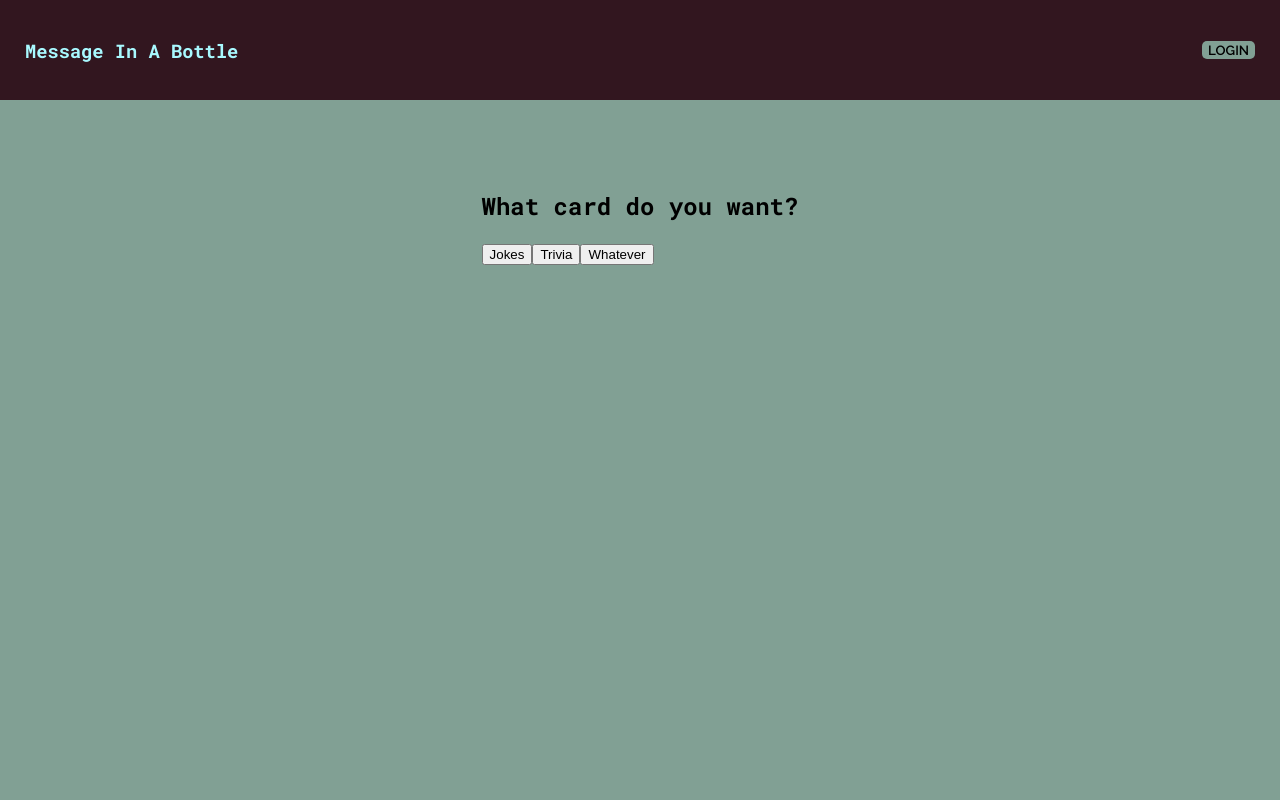
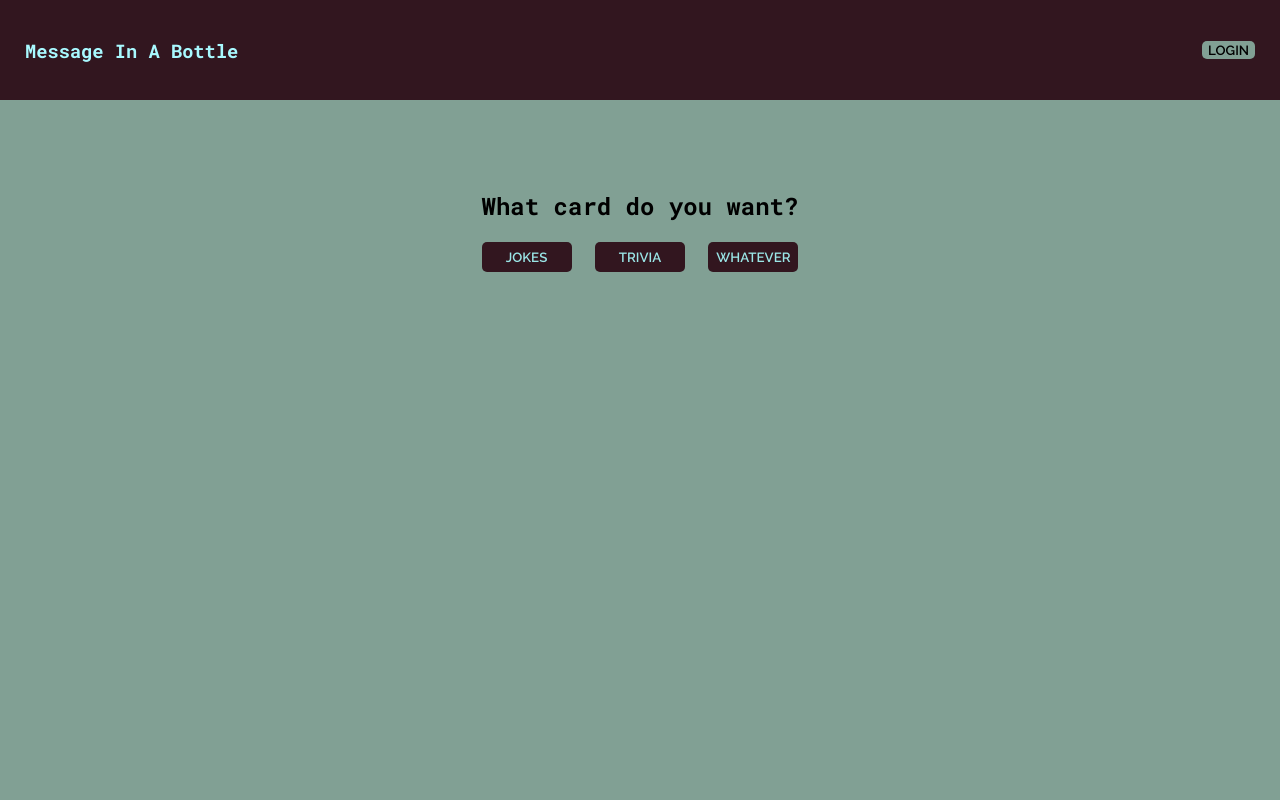
Before and after one commit to hato-cc-legacy/front-end, a React (Vite) app: page / in a window 1280 px wide. Shown: the top 800 px of the page. Built offline with nearby package versions, Linux system fonts and the light colour scheme; no server answers.

Commit message:
card controll button styling

```diff
--- a/src/components/styles/Card.css
+++ b/src/components/styles/Card.css
@@ -10,6 +10,7 @@
   font-weight: var(--heavy-font-weight);
   padding-top: 50px;
 }
+
 .card_content {
   display: flex;
   justify-content: center;
@@ -17,8 +18,28 @@
   margin-bottom: 20px;
 }
 
+.card-control-buttons__button-container {
+  display: flex;
+  justify-content: space-between;
+  margin-bottom: 20px;
+}
+
 .card-control-buttons {
   margin-top: 20px;
+}
+
+.card-control-buttons__jokes-button,
+.card-control-buttons__trivia-button,
+.card-control-buttons__whatever-button {
+border-radius: 5px;
+height: 30px;
+width: 90px;
+border: none;
+font-family: var(--secondary-text-style);
+font-weight: var(--heavy-font-weight);
+background-color: var(--main-background-color);
+color: var(--main-text-color);
+text-transform: uppercase;
 }
 
 .card__content__front,
@@ -42,6 +63,20 @@
   align-items: center;
   flex-direction: row;
 }
+
+.card-control-buttons__jokes-button:hover,
+.card-control-buttons__trivia-button:hover,
+.card-control-buttons__whatever-button:hover {
+  cursor: pointer;
+  background-color: #5f2a3b;
+}
+
+.card-control-buttons__jokes-button:active,
+.card-control-buttons__trivia-button:active,
+.card-control-buttons__whatever-button:active {
+  background-color: #003f7f;
+}
+
 /* .card__created_at {
   width: 100%;
   margin: 0 0 0 300px;
```
